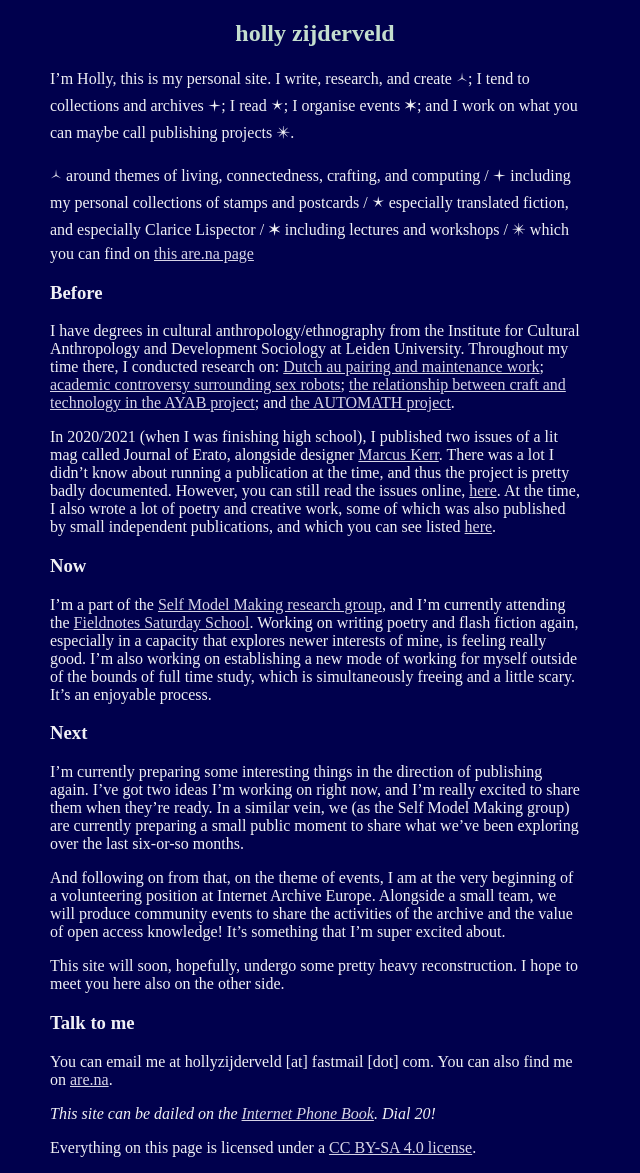
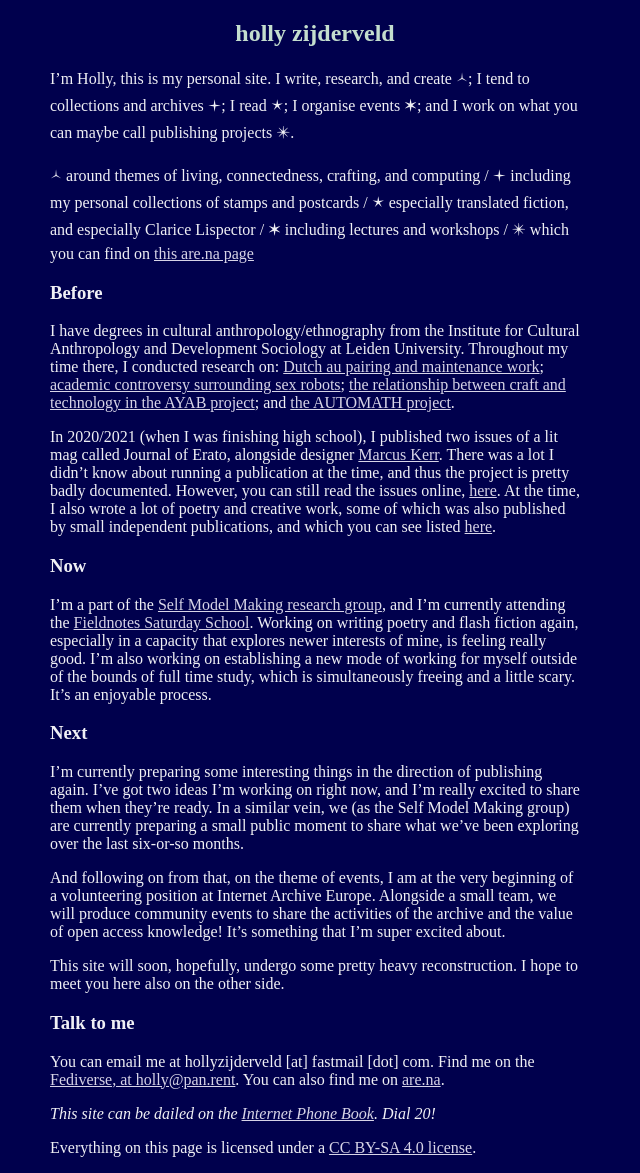
Before and after one commit to hollyz1jderveld/hollyz1jderveld.github.io, a Jekyll site: the page built from index.md, in a window 1280 px wide. Shown: the whole page, without its empty margins (0-640 px from the left). Built offline with Jekyll 4.4.1, drawn with Linux system fonts in a browser that asks for light colours; some web fonts are replaced; Markdown is read by kramdown in place of the engine named in the settings; our own code applies the rules of GitHub Pages for plain Markdown files.

Commit message:
Update index.md

```diff
--- a/index.md
+++ b/index.md
@@ -24,7 +24,7 @@ And following on from that, on the theme of events, I am at the very beginning o
 This site will soon, hopefully, undergo some pretty heavy reconstruction. I hope to meet you here also on the other side.
 
 ### Talk to me
-You can email me at hollyzijderveld [at] fastmail [dot] com. You can also find me on [are.na](https://www.are.na/holly-zijderveld/index).
+You can email me at hollyzijderveld [at] fastmail [dot] com. Find me on the [Fediverse, at holly@pan.rent](https://pan.rent/@Holly). You can also find me on [are.na](https://www.are.na/holly-zijderveld/index).
 
 *This site can be dailed on the [Internet Phone Book](https://internetphonebook.net/#dial-a-site). Dial 20!*
 
```
